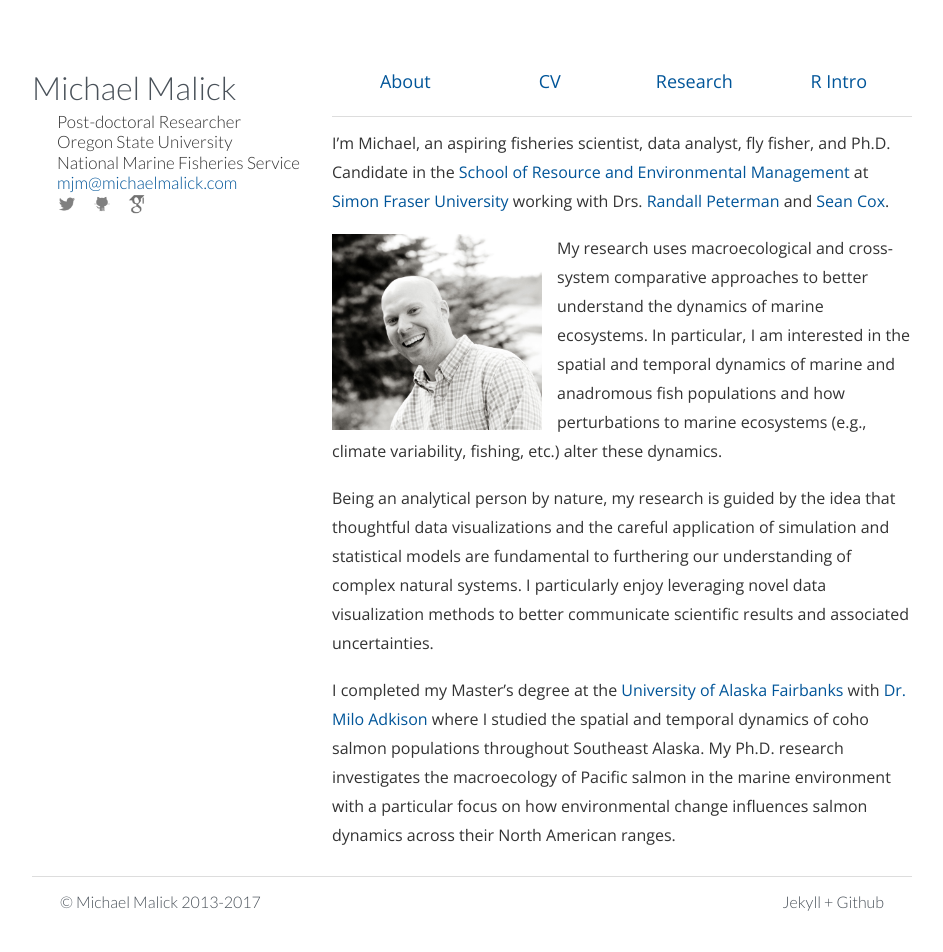
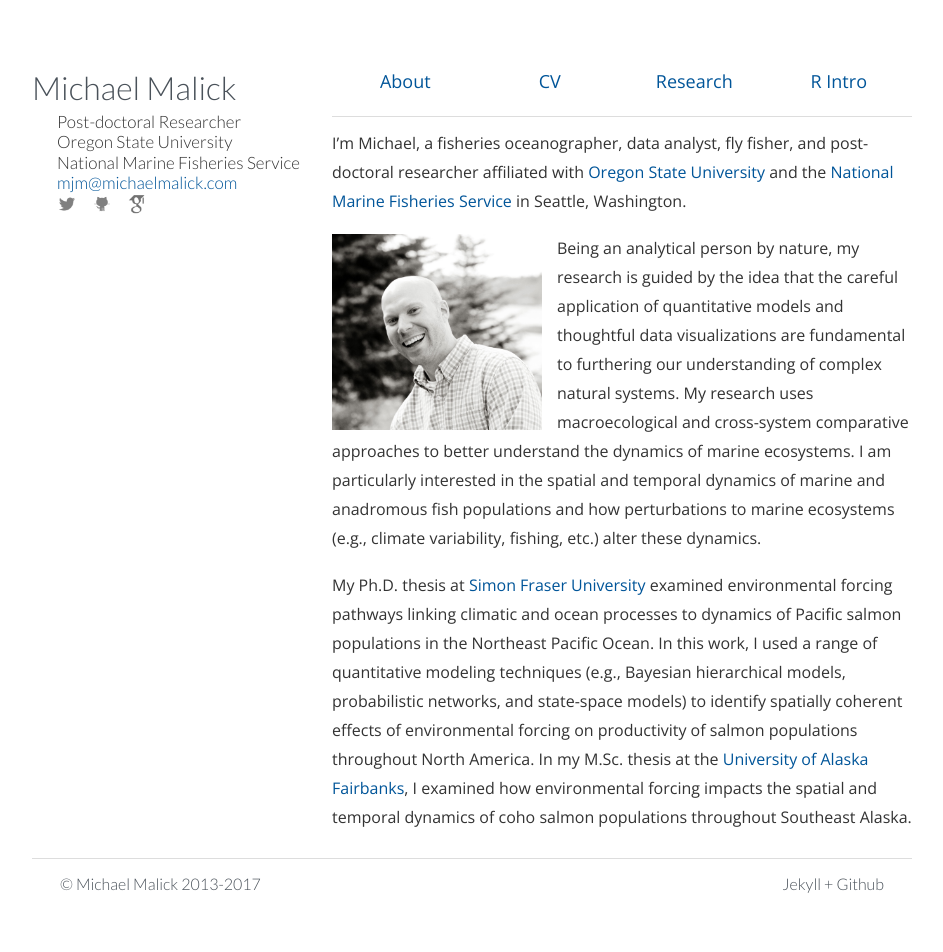
Before and after one commit to michaelmalick/michaelmalick.github.io, a Jekyll site: the page built from index.md, in a window 1280 px wide. Shown: the whole page, without its empty margins (138-1081 px from the left). Built offline with Jekyll 4.4.1, drawn with Linux system fonts in a browser that asks for light colours.

Commit message:
Update homepage text

```diff
--- a/index.md
+++ b/index.md
@@ -1,39 +1,36 @@
 ---
 layout: default
-title:  Michael Malick | Simon Fraser University
+title:  Michael Malick | About
 ---
 
 
-I'm Michael, an aspiring fisheries scientist, data analyst,
-fly fisher, and Ph.D. Candidate in the [School of Resource and
-Environmental Management][REM] at [Simon Fraser University][SFU] working with
-Drs. [Randall Peterman][RMP] and [Sean Cox][SPC].
+I'm Michael, a fisheries oceanographer, data analyst, fly fisher, and
+post-doctoral researcher affiliated with [Oregon State University][OSU] and the
+[National Marine Fisheries Service][NMFS] in Seattle, Washington.
 
 <img src="images/michael_malick_nice.jpg" alt="Michael Malick" width="210" align="left"/>
 
-My research uses macroecological and cross-system comparative approaches to
-better understand the dynamics of marine ecosystems. In particular, I am
-interested in the spatial and temporal dynamics of marine and anadromous fish
-populations and how perturbations to marine ecosystems (e.g., climate
-variability, fishing, etc.) alter these dynamics.
+Being an analytical person by nature, my research is guided by the idea that the
+careful application of quantitative models and thoughtful data visualizations
+are fundamental to furthering our understanding of complex natural systems. My
+research uses macroecological and cross-system comparative approaches to better
+understand the dynamics of marine ecosystems. I am particularly interested in
+the spatial and temporal dynamics of marine and anadromous fish populations and
+how perturbations to marine ecosystems (e.g., climate variability, fishing,
+etc.) alter these dynamics.
 
-Being an analytical person by nature, my research is guided by the idea that
-thoughtful data visualizations and the careful application of simulation and
-statistical models are fundamental to furthering our understanding of complex
-natural systems. I particularly enjoy leveraging novel data visualization
-methods to better communicate scientific results and associated uncertainties.
+My Ph.D. thesis at [Simon Fraser University][SFU] examined environmental forcing
+pathways linking climatic and ocean processes to dynamics of Pacific salmon
+populations in the Northeast Pacific Ocean. In this work, I used a range of
+quantitative modeling techniques (e.g., Bayesian hierarchical models,
+probabilistic networks, and state-space models) to identify spatially coherent
+effects of environmental forcing on productivity of salmon populations
+throughout North America. In my M.Sc. thesis at
+the [University of Alaska Fairbanks][UAF], I examined how environmental forcing
+impacts the spatial and temporal dynamics of coho salmon populations throughout
+Southeast Alaska.
 
-I completed my Master's degree at the [University of Alaska Fairbanks][UAF] with
-[Dr. Milo Adkison][MA] where I studied the spatial and temporal dynamics of coho
-salmon populations throughout Southeast Alaska. My Ph.D. research investigates
-the macroecology of Pacific salmon in the marine environment with a particular
-focus on how environmental change influences salmon dynamics across their North
-American ranges.
-
-
-[REM]: http://www.rem.sfu.ca/
-[RMP]: http://www.rem.sfu.ca/people/faculty/peterman/
-[SPC]: http://www.rem.sfu.ca/people/faculty/seancox/
+[NMFS]: http://www.nmfs.noaa.gov/
+[OSU]: http://hmsc.oregonstate.edu/
 [SFU]: http://www.sfu.ca/
 [UAF]: http://www.sfos.uaf.edu/
-[MA]:  http://www.sfos.uaf.edu/directory/faculty/adkison/
```
